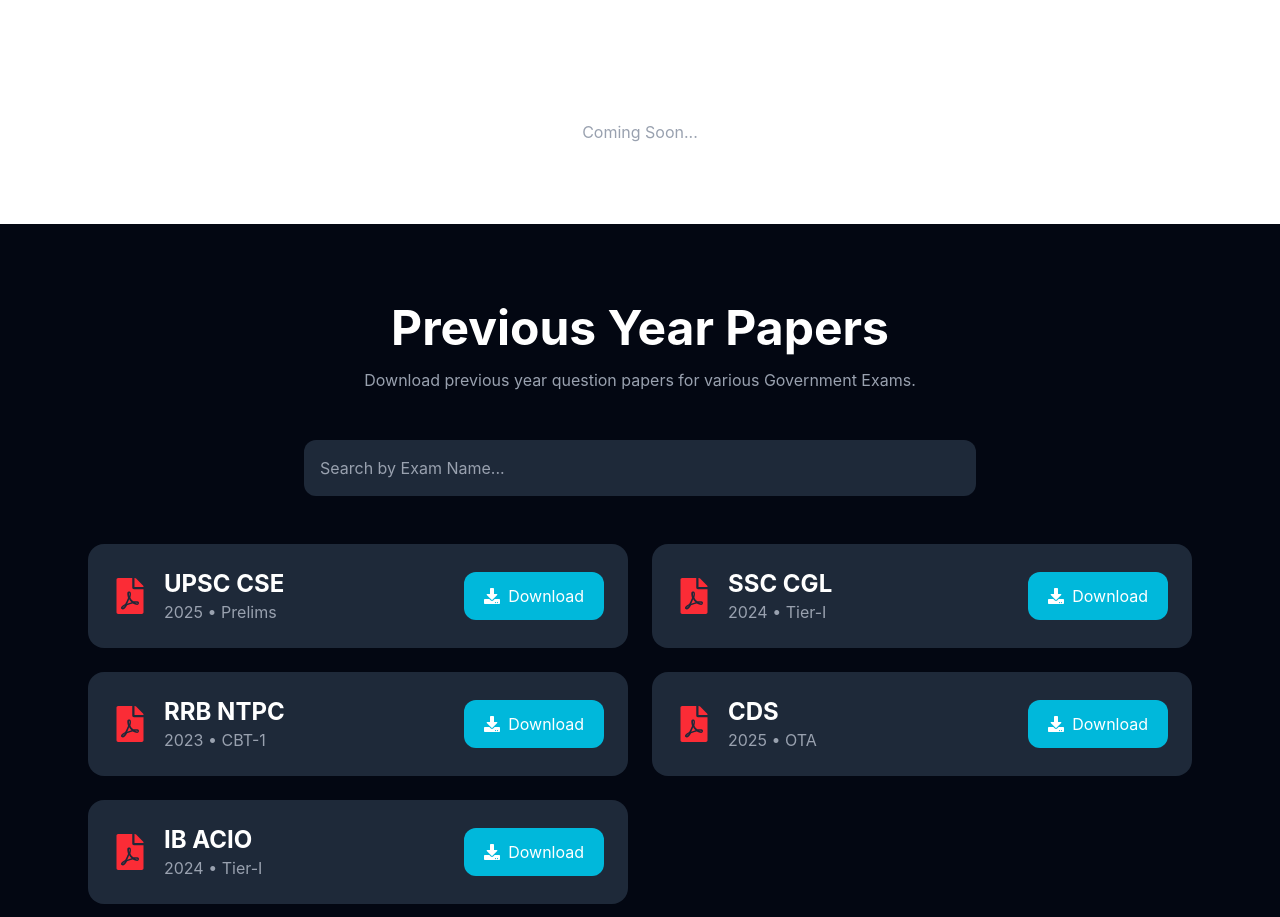
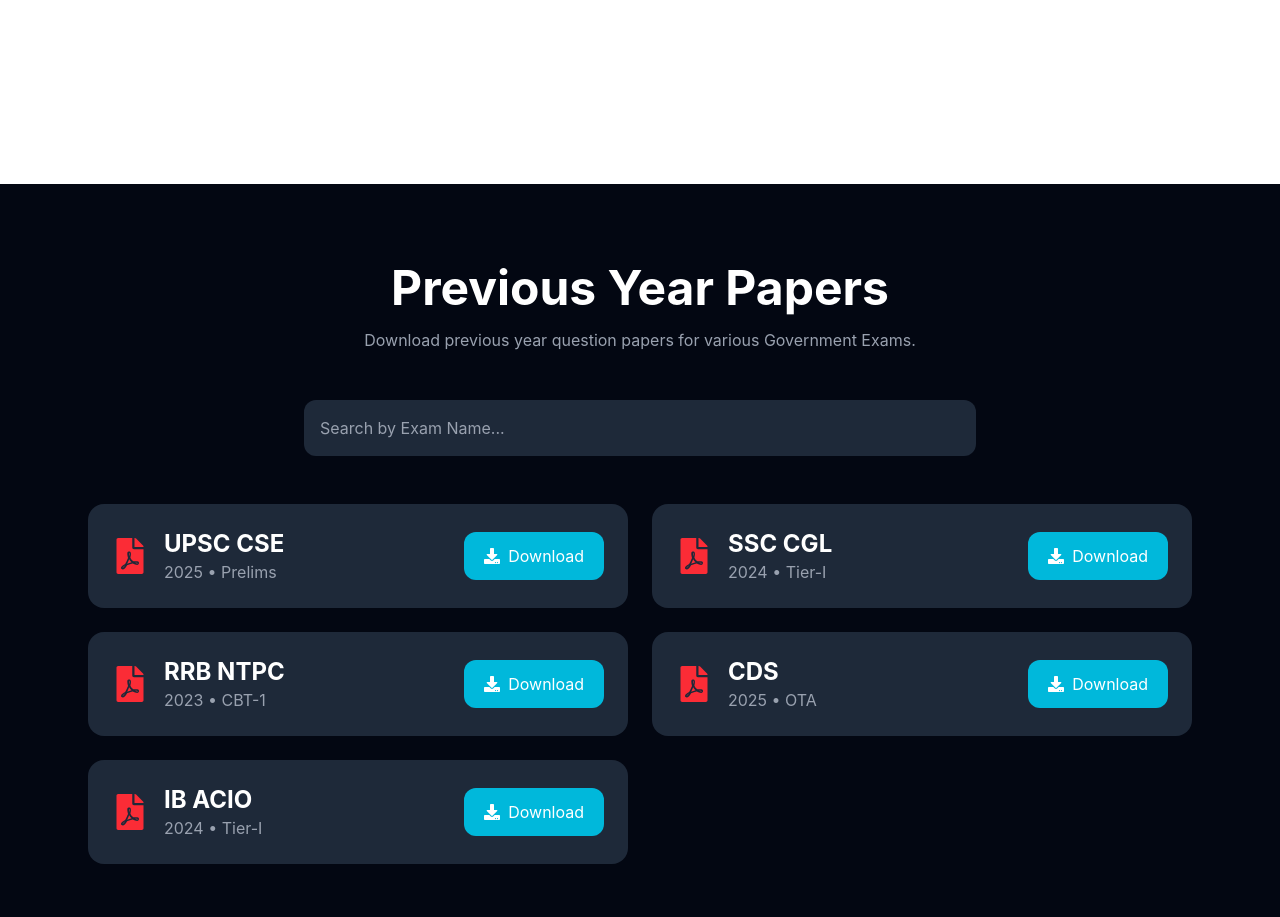
Before and after one commit to dar2004-hub/SophyNova, a React (Vite) app: page /Exam in a window 1280 px wide. Shown: the part 840-1757 px from the top of the page. Built offline with nearby package versions, Linux system fonts and the light colour scheme.

Commit message:
Remove 'Coming Soon...' message from MockTestSection

```diff
--- a/src/components/MockTestSection.jsx
+++ b/src/components/MockTestSection.jsx
@@ -5,9 +5,6 @@
         Mock Test Portal
       </h2>
 
-      <p className="text-gray-400 mt-4">
-        Coming Soon...
-      </p>
     </section>
   );
 }
```
